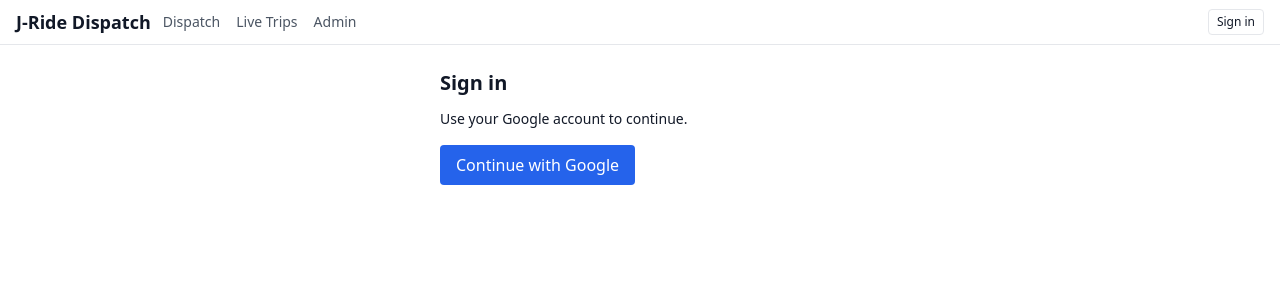
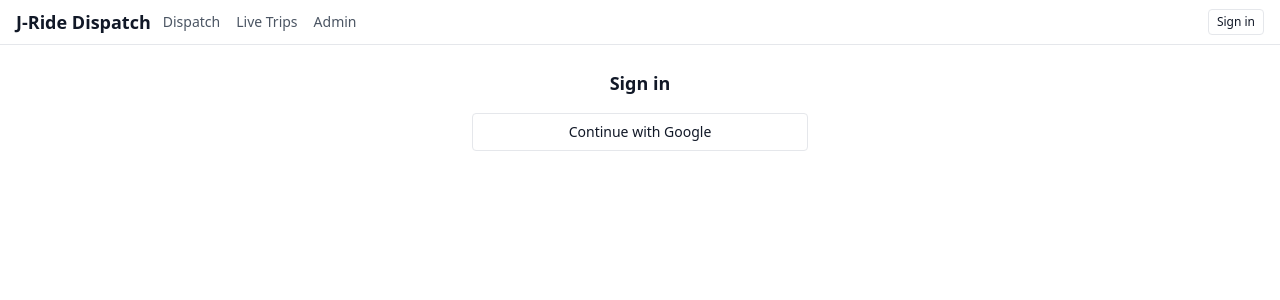
Before and after one commit to jwes9121/jride-clean, a Next.js app: page /auth/signin in a window 1280 px wide. Shown: the top 300 px of the page. Built offline with nearby package versions, Linux system fonts and the light colour scheme; no server answers.

Commit message:
Update page.tsx

```diff
--- a/app/auth/signin/page.tsx
+++ b/app/auth/signin/page.tsx
@@ -1,14 +1,24 @@
 "use client";
-export const dynamic = "force-static";
+
+import { signIn } from "../../../auth";
 
 export default function SignInPage() {
   return (
-    <main className="p-6 max-w-md mx-auto">
-      <h1 className="text-xl font-semibold mb-3">Sign in</h1>
-      <p className="mb-4 text-sm">Use your Google account to continue.</p>
-      <a className="inline-block px-4 py-2 rounded bg-blue-600 text-white" href="/api/auth/signin?provider=google">
-        Continue with Google
-      </a>
+    <main className="p-6 max-w-sm mx-auto text-center">
+      <h1 className="text-lg font-semibold mb-4">Sign in</h1>
+      <form
+        action={async () => {
+          "use server";
+          await signIn("google"); // provider id is "google"
+        }}
+      >
+        <button
+          className="border rounded px-4 py-2 text-sm font-medium w-full"
+          type="submit"
+        >
+          Continue with Google
+        </button>
+      </form>
     </main>
   );
 }
```
